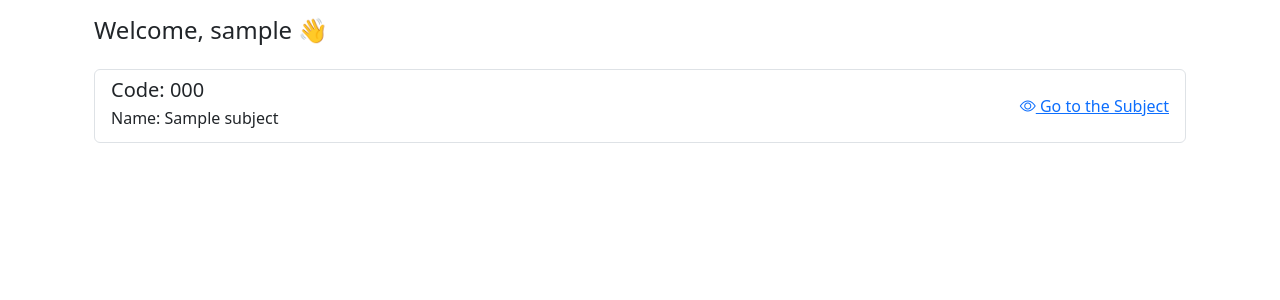
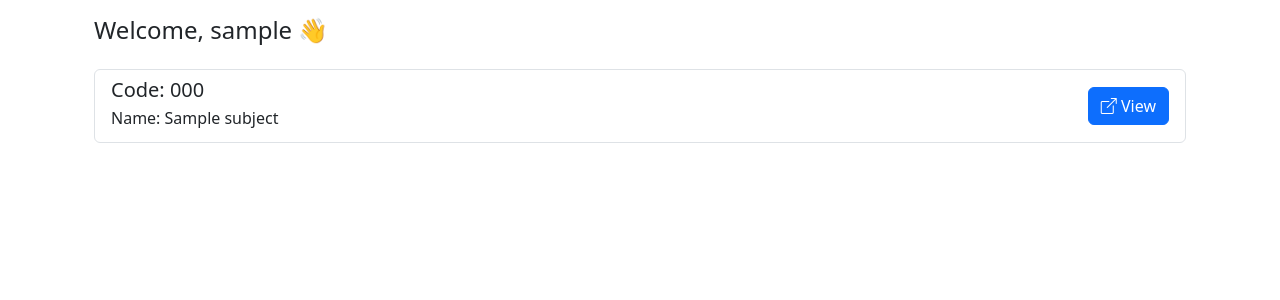
Before and after one commit to SamuP14/lumino, a Django app: page /subjects/ in a window 1280 px wide. Shown: the part 94-394 px from the top of the page. Run offline with Django 5.2, Linux system fonts and the light colour scheme; a user stored in the database is signed in; tables that the repository leaves empty hold one stand-in row (values such as "Sample post"); some libraries are stand-ins or nearby versions.

Commit message:
cambios menores

```diff
--- a/subjects/templates/subjects/subject_list.html
+++ b/subjects/templates/subjects/subject_list.html
@@ -17,8 +17,8 @@
             <h5 class="mb-1">Code: {{ subject.code }}</h5>
             <p class="mb-1">Name: {{ subject.name }}</p>
           </div>
-          <a href="{{ subject.get_absolute_url }}" class="ms-3">
-            <i class="bi bi-eye"></i> Go to the Subject
+          <a href="{{ subject.get_absolute_url }}" class="ms-3 btn btn-primary">
+            <i class="bi bi-box-arrow-up-right"></i> View
           </a>
         </div>
       {% empty %}
```
